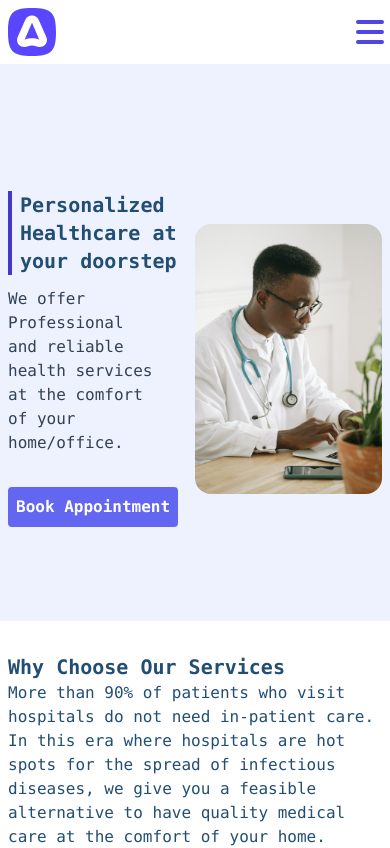
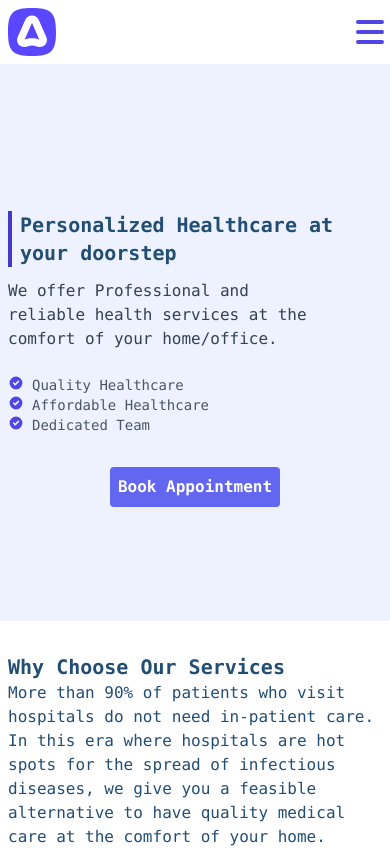
Before and after one commit to jbuyu/realdoc, a Next.js app: page / in a window 390 px wide. Shown: the top 848 px of the page. Built offline with nearby package versions, Linux system fonts and the light colour scheme.

Commit message:
misc changes on hero section mobile responsivity

```diff
--- a/components/Choice.js
+++ b/components/Choice.js
@@ -4,7 +4,7 @@ import React from 'react'
 const Choice = () => (
   <div className="mx-auto max-w-9xl md:bg-[url('/bgpattern1.svg')] bg-cover bg-no-repeat pt-8 md:pt-0">
     <div className="bg-[url('/lightblob.svg ')]bg-center flex items-center justify-between ">
-      <div className="relative flex md:w-3/5 flex-col md:items-center md:justify-center pl-2 md:pd-0">
+      <div className="relative flex md:w-3/5 flex-col md:items-center md:justify-center pl-2 md:pd-0 ">
         <div className="md:w-2/3 text-xl md:text-2xl font-extrabold text-[#224E73]">
           Why Choose Our Services
         </div>
@@ -14,7 +14,7 @@ const Choice = () => (
           infectious diseases, we give you a feasible alternative to have
           quality medical care at the comfort of your home.
         </div>
-        <div className="w-2/3 pt-8 md:pt-4">
+        <div className="md:w-2/3 pt-8 md:pt-4 flex justify-center md:justify-start ">
           <button className="hover:-translate-1 inline-flex rounded bg-indigo-500 py-2 px-4 font-bold text-white transition ease-in-out hover:scale-110 hover:bg-indigo-700">
             <Link href="/Services">
               <span>Learn more</span>
--- a/components/Hero.js
+++ b/components/Hero.js
@@ -1,13 +1,14 @@
 import React from 'react'
 import Image from 'next/image'
 import Link from 'next/link'
+import { CheckCircleIcon } from '@heroicons/react/solid'
 const Hero = () => (
   <div className="h-128">
-    <div className="mx-auto flex justify-between pt-4 md:-0 px-2 md:max-w-7xl md:px-0">
-      <div className="flex h-128 flex-1 flex-col justify-center ">
+    <div className="md:-0 mx-auto flex justify-between px-2 pt-4 md:max-w-7xl md:px-0">
+      <div className="flex h-128 flex-col justify-center md:flex-1">
         <div className="flex-start flex w-full space-x-2 border-l-4 border-solid border-indigo-700  ">
           <span></span>
-          <div className=" text-xl md:text-2xl font-extrabold text-[#224E73]">
+          <div className="w-full text-xl font-extrabold text-[#224E73]  md:text-2xl">
             Personalized Healthcare at your doorstep
           </div>
         </div>
@@ -17,7 +18,18 @@ const Hero = () => (
             your home/office.
           </div>
         </div>
-        <div className="pt-8 md:pt-4">
+        <div className="pt-6 text-sm text-gray-600">
+          <div className="flex space-x-2 ">
+            <CheckCircleIcon className="h-4 text-indigo-600" /> <div>Quality Healthcare</div>
+          </div>
+          <div className="flex space-x-2 ">
+            <CheckCircleIcon className="h-4 text-indigo-600" /> <div>Affordable Healthcare</div>
+          </div>
+          <div className="flex space-x-2 ">
+            <CheckCircleIcon className="h-4 text-indigo-600" /> <div>Dedicated Team </div>
+          </div>
+        </div>
+        <div className="flex justify-center pt-8 md:justify-start md:pt-4">
           <button className="hover:-translate-1 inline-flex rounded bg-indigo-500 py-2 px-2 font-bold text-white transition ease-in-out hover:scale-110 hover:bg-indigo-700 md:px-4">
             <Link href="/Form">
               <span>Book Appointment</span>
@@ -29,9 +41,9 @@ const Hero = () => (
         <img
           src="dots.svg"
           alt="dots_svg"
-          className="absolute top-0 right-0 hidden md:flex w-1/6"
+          className="absolute top-0 right-0 hidden w-1/6 md:flex"
         />
-        <div className=" absolute top-36 md:top-10 right-0 md:right-10">
+        <div className="absolute top-36 right-0 hidden md:top-10 md:right-10 md:flex">
           <Image
             // loader={myLoader}
             src="/doc3.jpeg"
--- a/pages/About.js
+++ b/pages/About.js
@@ -21,19 +21,23 @@ const About = () => (
         </div>
         <div className="py-8 text-slate-600">
           We take our work seriously; our team of doctors offer consultations,
-          preventative care and therapeutic advice at your doorstep. We see our
-          work as a service to the community.
+          preventative care and therapeutic advice at your doorstep. Alongside
+          helping you n your recovery process, we are here to make sure you stay
+          healthy in the long run.
         </div>
       </div>
     </div>
     <div className="mt-80 flex h-96 flex-col-reverse items-center justify-around py-4 md:mt-12 md:flex-row ">
       <div className="flex h-full w-1/2 flex-col items-center justify-center">
-        <div className="md:mt-0 item-start mt-8 flex w-full text-2xl font-extrabold text-[#224E73]">
+        <div className="item-start mt-8 flex w-full text-2xl font-extrabold text-[#224E73] md:mt-0">
           Prompt results &amp; fast feedback
         </div>
         <div className="py-8 text-slate-600">
-          Your health is very important to us. Alongside having state of the art
-          equipment, our team is dedicated and at your service.
+          Your health is very important to us. We'll dispatch a doctor best
+          suited for your conditio. They have a modern state of the art
+          laboratory at their disposal to bolster fast feedback. After their
+          diagnosis, we'll stay in touch, offering guidelines and everything
+          necesary through your recovery journey.
         </div>
       </div>
       <div className="">
--- a/pages/Team.js
+++ b/pages/Team.js
@@ -6,7 +6,7 @@ const Team = () => (
   <div className="max-w-8xl mx-auto flex flex-col  bg-[url('/bgpattern4.svg')] bg-cover bg-no-repeat">
     <div className="mt-10 flex flex-wrap justify-around px-20 text-gray-900">
       {teamArray.map(({ id, image, name, speciality }) => (
-        <div className="pt-4">
+        <div key={id} className="pt-4">
           <div className="h-64 w-130">
             <Image
               src={image}
```
